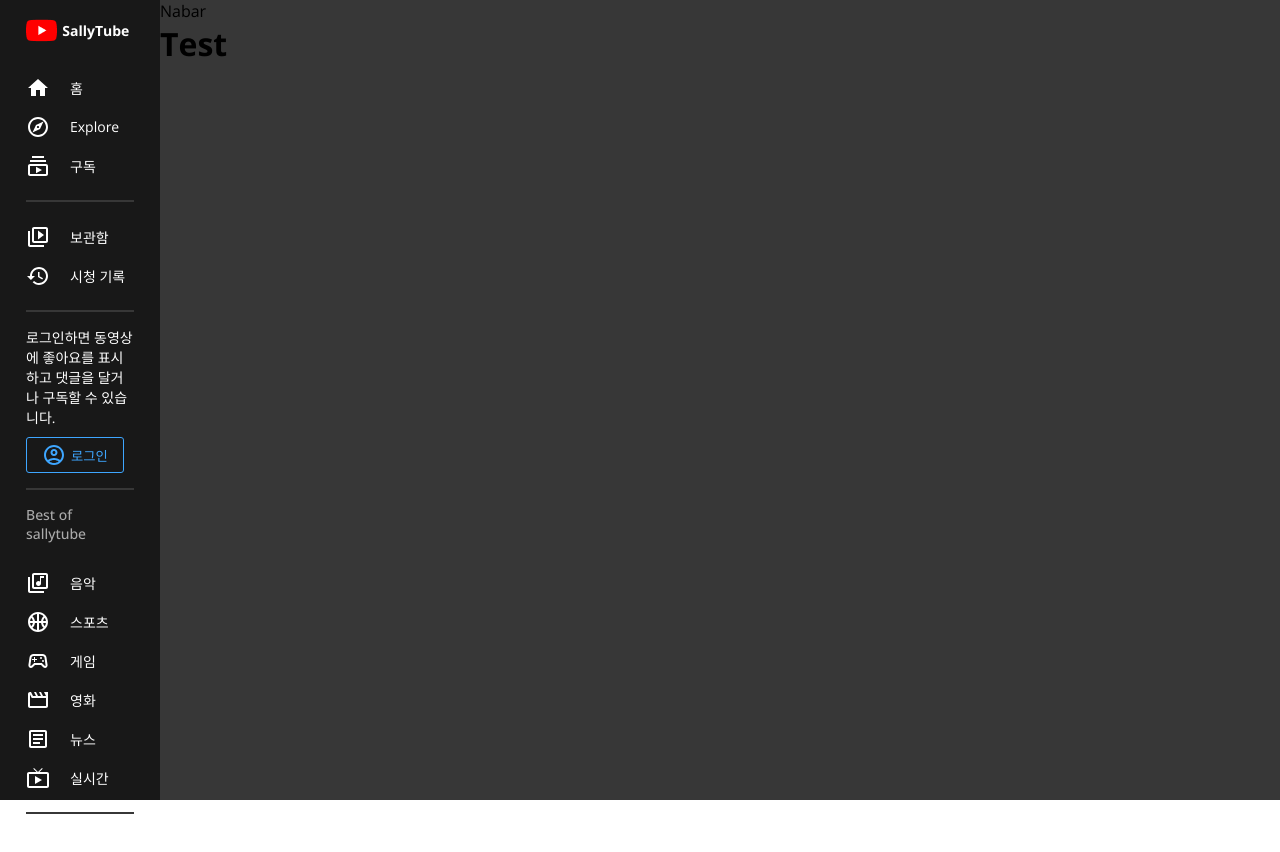
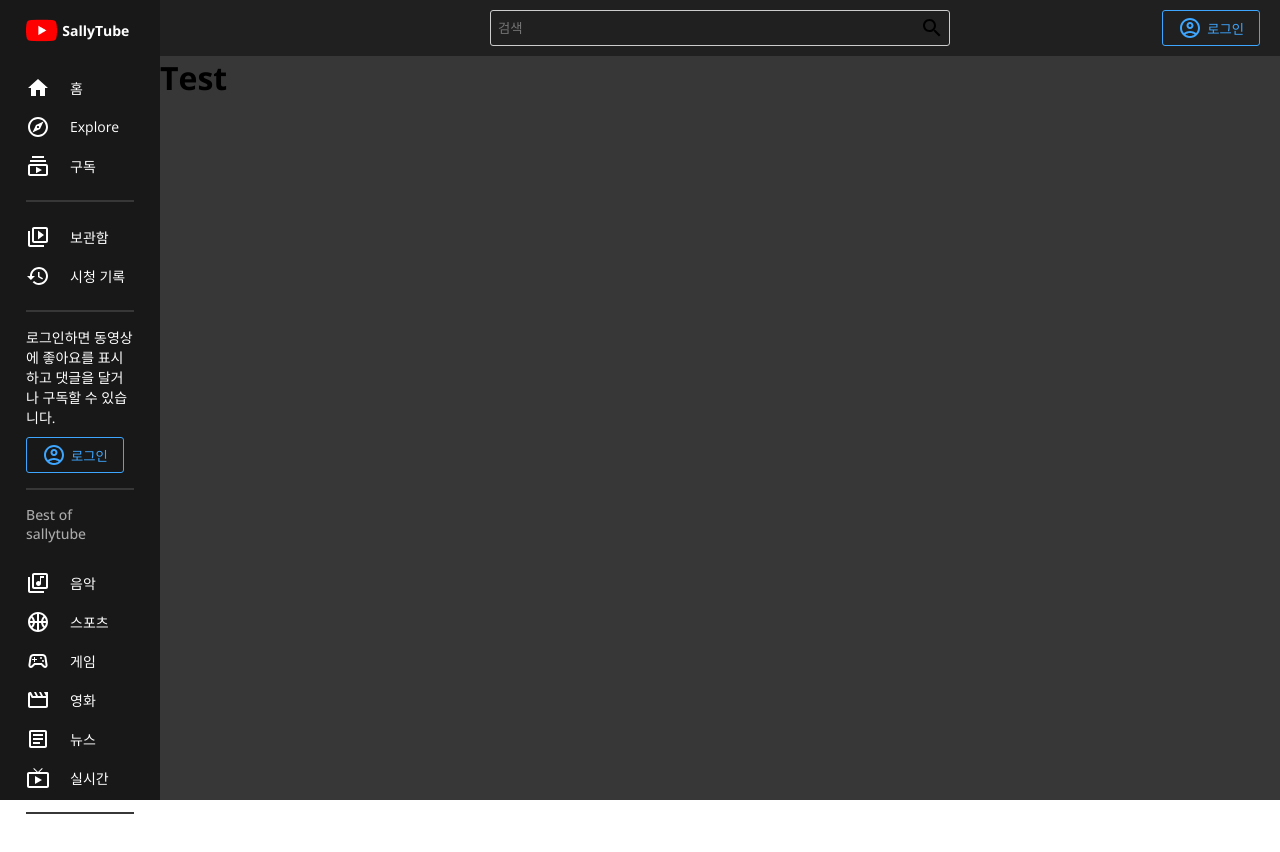
Before and after one commit to Jangchaeyun/sallytubefront, a React (Create React App) app: page / in a window 1280 px wide. Shown: the top 852 px of the page. Built offline with nearby package versions, Linux system fonts and the light colour scheme.

Commit message:
React Navbar Design

```diff
--- a/src/components/Navbar.jsx
+++ b/src/components/Navbar.jsx
@@ -1,10 +1,67 @@
 import React from 'react';
+import styled from 'styled-components';
+import AccountCircleOutlinedIcon from "@mui/icons-material/AccountCircleOutlined";
+import SearchOutlinedIcon from '@mui/icons-material/SearchOutlined';
+
+const Container = styled.div`
+  position: sticky;
+  top: 0;
+  background-color: ${({ theme }) => theme.bgLighter};
+  height: 56px;
+`
+const Wrapper = styled.div`
+  display: flex;
+  align-items: center;
+  justify-content: flex-end;
+  height: 100%;
+  padding: 0px 20px;
+  position: relative;
+`
+const Search = styled.div`
+  width: 40%;
+  position: absolute;
+  left: 0px;
+  right: 0px;
+  margin: auto;
+  display: flex;
+  align-items: center;
+  justify-content: space-between;
+  padding: 5px;
+  border: 1px solid #ccc;
+  border-radius: 3px;
+`
+const Input = styled.input`
+  border: none;
+  background-color: transparent;
+`
+
+const Button = styled.button`
+  padding: 5px 15px;
+  background-color: transparent;
+  border: 1px solid #3ea6ff;
+  color: #3ea6ff;
+  border-radius: 3px;
+  font-weight: 500;
+  cursor: pointer;
+  display: flex;
+  align-items: center;
+  gap: 5px;
+`
 
 const Navbar = () => {
   return (
-    <div>
-      Nabar
-    </div>
+    <Container>
+      <Wrapper>
+        <Search>
+          <Input placeholder='검색' />
+          <SearchOutlinedIcon />
+        </Search>
+        <Button>
+            <AccountCircleOutlinedIcon />
+            로그인
+          </Button>
+      </Wrapper>
+    </Container>
   );
 }
 
```
